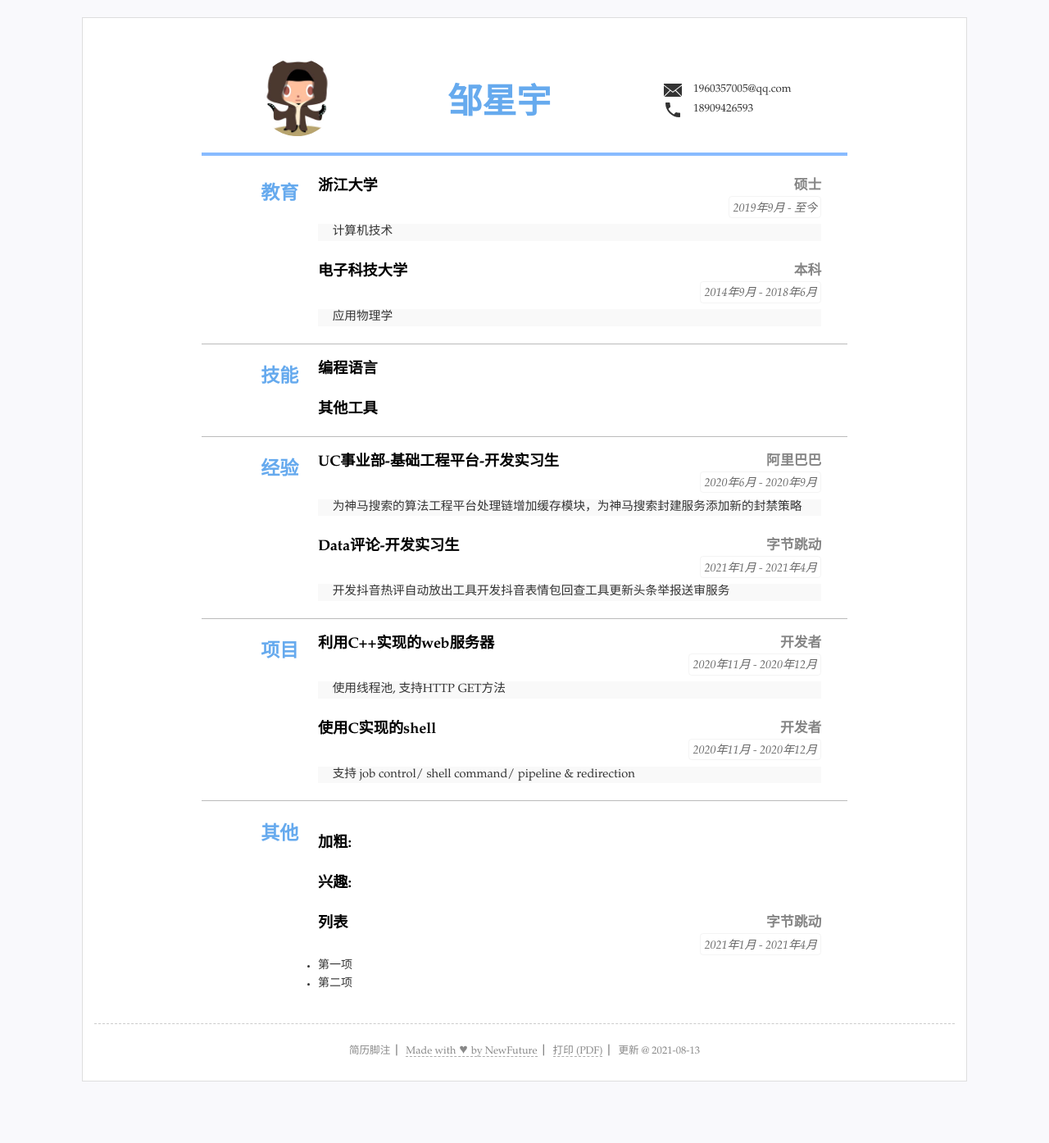
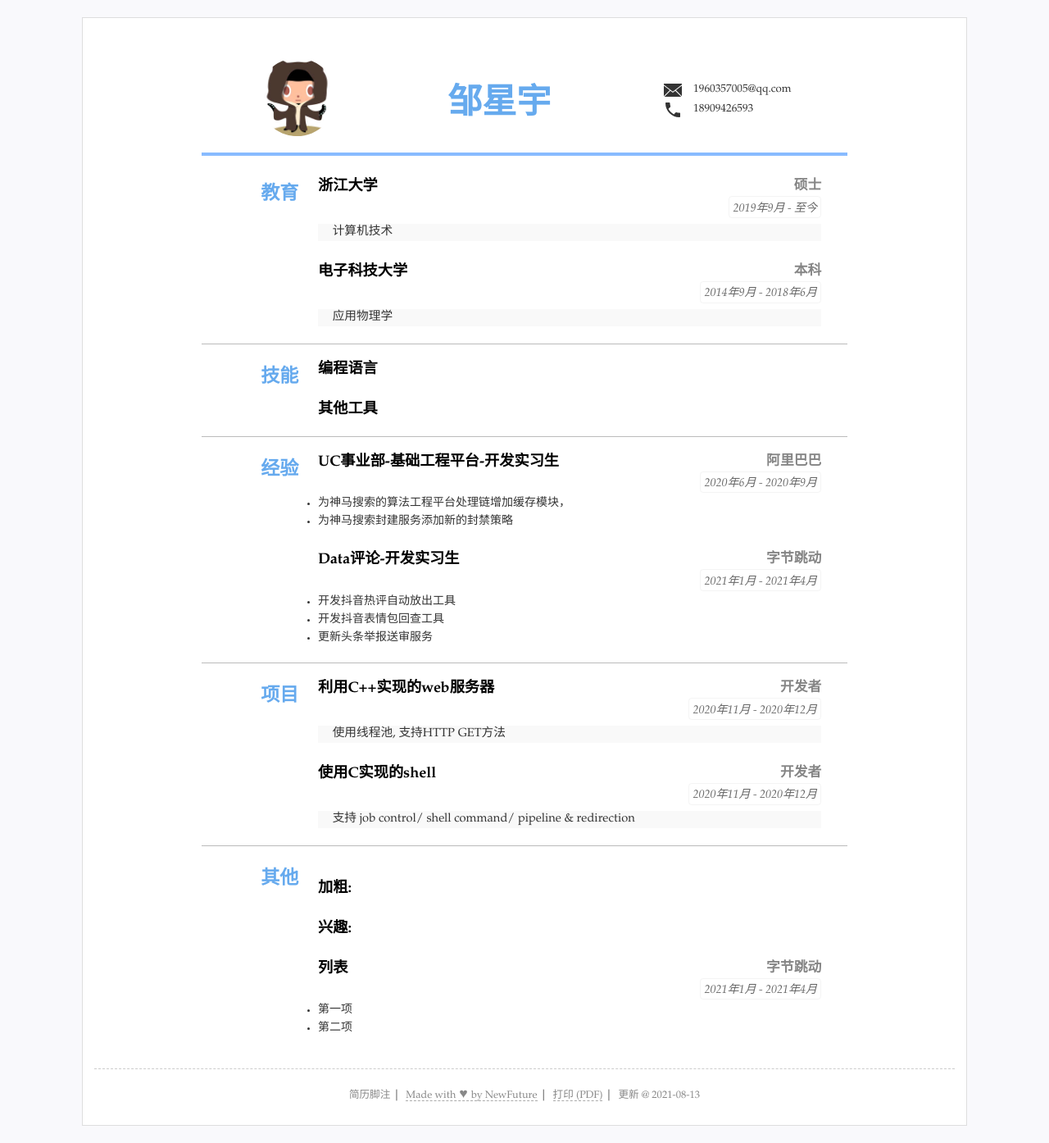
Before and after one commit to zouxingyu/cv, a Jekyll site: the page built from index.html, in a window 1280 px wide. Shown: the whole page at 82% size. Built offline with Jekyll 4.4.1, drawn with Linux system fonts in a browser that asks for light colours; before the commit the page ends 1340 px from its top, so only the background shows below that; part of the change alters nothing that is shown.

```diff
--- a/_data/resume.yml
+++ b/_data/resume.yml
@@ -44,7 +44,7 @@ main: #简历主要内容，
   name: 经验
   content:
   - title: UC事业部-基础工程平台-开发实习生
-    detail:
+    list:
     - 为神马搜索的算法工程平台处理链增加缓存模块，
     - 为神马搜索封建服务添加新的封禁策略
     sub: 阿里巴巴
@@ -53,7 +53,7 @@ main: #简历主要内容，
 
     #可以设置open默认展开
   - title: Data评论-开发实习生
-    detail:
+    list:
     - 开发抖音热评自动放出工具
     - 开发抖音表情包回查工具
     - 更新头条举报送审服务
```
